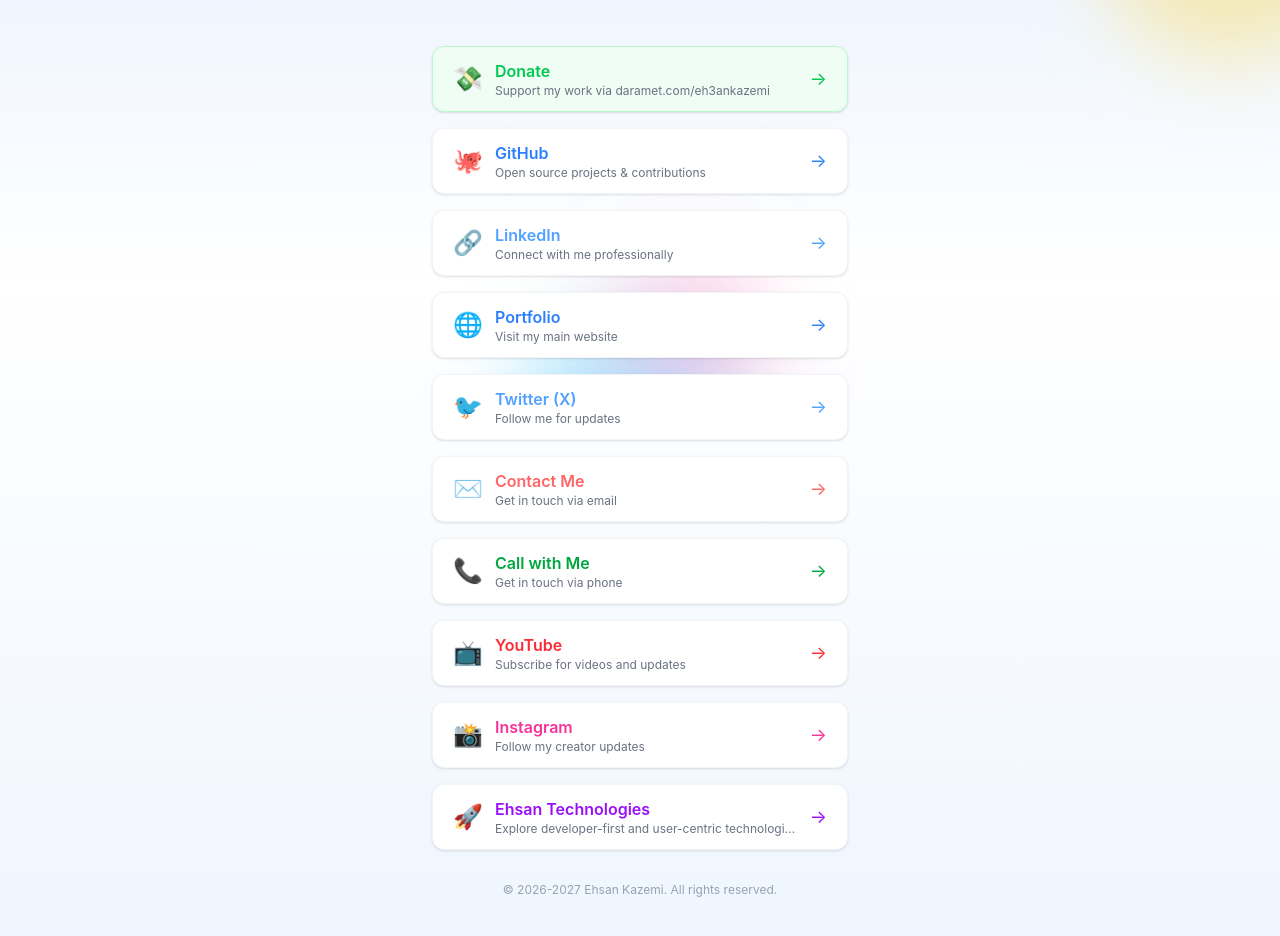
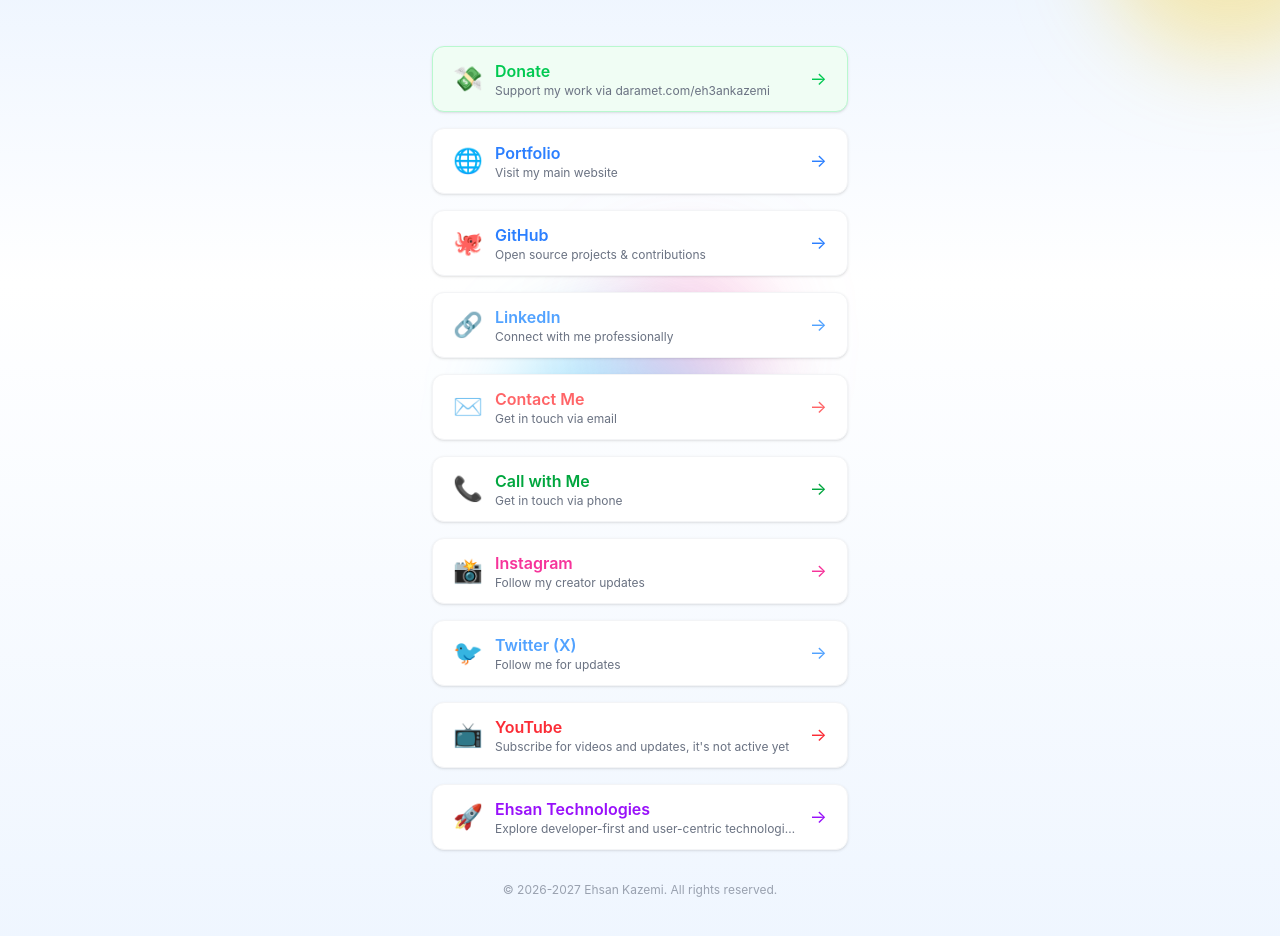
Before and after one commit to eh3ankazemi/linkstack, a website built with Vite: page index.html in a window 1280 px wide. Shown: the part 380-1316 px from the top of the page. Built offline with nearby package versions, Linux system fonts and the light colour scheme.

Commit message:
format codes

```diff
--- a/index.html
+++ b/index.html
@@ -126,7 +126,7 @@
 <body class="bg-linear-to-t from-blue-50 via-white to-blue-100 min-h-dvh flex flex-col">
   <!-- Google Tag Manager (noscript) -->
   <noscript>
-    <iframe src="https://www.googletagmanager.com/ns.html?id=GTM-PX428PJK" height="0" width="0" style="display:none;visibility:hidden"></iframe>
+    <iframe src="https://www.googletagmanager.com/ns.html?id=GTM-K8KN4WPX" height="0" width="0" style="display:none;visibility:hidden"></iframe>
   </noscript>
 <!-- Animated background using Tailwind utility classes -->
   <div class="fixed inset-0 w-full h-full -z-10 pointer-events-none overflow-hidden" aria-hidden="true">
--- a/src/links.ts
+++ b/src/links.ts
@@ -30,6 +30,15 @@
   //   delay: `${time+1.5}s`,
   // },
   {
+    href: "https://ehsan-kazemi.ir",
+    icon: "🌐",
+    name: "Portfolio",
+    description: "Visit my main website",
+    colorClass: "bg-white border-gray-100 text-blue-500",
+    hoverClass: "hover:border-blue-500 group-hover:text-blue-700",
+    delay: `${(time += 0.15)}s`,
+  },
+  {
     href: "https://github.com/eh3ankazemi/",
     icon: "🐙",
     name: "GitHub",
@@ -56,24 +65,6 @@
   //   hoverClass: "hover:border-gray-400 group-hover:text-black",
   //   delay: `${time+=.15}s`
   // },
-  {
-    href: "https://ehsan-kazemi.ir",
-    icon: "🌐",
-    name: "Portfolio",
-    description: "Visit my main website",
-    colorClass: "bg-white border-gray-100 text-blue-500",
-    hoverClass: "hover:border-blue-500 group-hover:text-blue-700",
-    delay: `${time+=.15}s`
-  },
-  {
-    href: "https://x.com/eh3ankazemi",
-    icon: "🐦",
-    name: "Twitter (X)",
-    description: "Follow me for updates",
-    colorClass: "bg-white border-gray-100 text-blue-400",
-    hoverClass: "hover:border-blue-400 group-hover:text-blue-700",
-    delay: `${(time += 0.15)}s`,
-  },
   // {
   //   href: "https://dribbble.com/",
   //   icon: "🏀",
@@ -99,7 +90,7 @@
     description: "Get in touch via phone",
     colorClass: "bg-white border-gray-100 text-green-600",
     hoverClass: "hover:border-green-600 group-hover:text-green-800",
-    delay: `${time+=.15}s`
+    delay: `${(time += 0.15)}s`,
   },
   //   {
   //     href: "https://dly.to/",
@@ -120,21 +111,30 @@
   //   delay:`${time+=.15}s`
   // },
   {
-    href: "https://www.youtube.com/@muhammad_fiaz",
-    icon: "📺",
-    name: "YouTube",
-    description: "Subscribe for videos and updates",
-    colorClass: "bg-white border-gray-100 text-red-500",
-    hoverClass: "hover:border-red-500 group-hover:text-red-600",
-    delay: `${(time += 0.15)}s`,
-  },
-  {
     href: "https://www.instagram.com/eh3ankazemi/",
     icon: "📸",
     name: "Instagram",
     description: "Follow my creator updates",
     colorClass: "bg-white border-gray-100 text-pink-500",
     hoverClass: "hover:border-pink-500 group-hover:text-pink-600",
+    delay: `${(time += 0.15)}s`,
+  },
+  {
+    href: "https://x.com/eh3ankazemi",
+    icon: "🐦",
+    name: "Twitter (X)",
+    description: "Follow me for updates",
+    colorClass: "bg-white border-gray-100 text-blue-400",
+    hoverClass: "hover:border-blue-400 group-hover:text-blue-700",
+    delay: `${(time += 0.15)}s`,
+  },
+  {
+    href: "https://www.youtube.com/@eh3ankazemi",
+    icon: "📺",
+    name: "YouTube",
+    description: "Subscribe for videos and updates, it's not active yet",
+    colorClass: "bg-white border-gray-100 text-red-500",
+    hoverClass: "hover:border-red-500 group-hover:text-red-600",
     delay: `${(time += 0.15)}s`,
   },
   {
--- a/src/main.ts
+++ b/src/main.ts
@@ -1,7 +1,7 @@
-import { links } from './links';
+import { links } from "./links";
 
-const DEFAULT_GTM_ID = 'GTM-PX428PJK';
-const DEFAULT_GA_ID = 'G-SDJ0K1Y70X';
+const DEFAULT_GTM_ID = "GTM-K8KN4WPX";
+const DEFAULT_GA_ID = "G-SDJ0K1Y70X";
 
 declare global {
   interface Window {
@@ -10,8 +10,8 @@
   }
 }
 
-const DATA_GTM_ATTR = 'data-gtm';
-const DATA_GA_ATTR = 'data-ga';
+const DATA_GTM_ATTR = "data-gtm";
+const DATA_GA_ATTR = "data-ga";
 
 function ensureDataLayer(): unknown[] {
   if (!window.dataLayer) {
@@ -25,22 +25,22 @@
   if (document.querySelector(`script[${DATA_GTM_ATTR}]`)) return;
 
   const dataLayer = ensureDataLayer();
-  dataLayer.push({ 'gtm.start': Date.now(), event: 'gtm.js' });
+  dataLayer.push({ "gtm.start": Date.now(), event: "gtm.js" });
 
-  const script = document.createElement('script');
+  const script = document.createElement("script");
   script.async = true;
   script.src = `https://www.googletagmanager.com/gtm.js?id=${encodeURIComponent(gtmId)}`;
-  script.setAttribute(DATA_GTM_ATTR, 'true');
+  script.setAttribute(DATA_GTM_ATTR, "true");
   document.head.appendChild(script);
 }
 
 function initGoogleAnalytics(gaId: string) {
   if (!gaId) return;
   if (!document.querySelector(`script[${DATA_GA_ATTR}]`)) {
-    const script = document.createElement('script');
+    const script = document.createElement("script");
     script.async = true;
     script.src = `https://www.googletagmanager.com/gtag/js?id=${encodeURIComponent(gaId)}`;
-    script.setAttribute(DATA_GA_ATTR, 'true');
+    script.setAttribute(DATA_GA_ATTR, "true");
     document.head.appendChild(script);
   }
 
@@ -49,8 +49,8 @@
     dataLayer.push(args);
   };
   window.gtag = window.gtag || gtag;
-  window.gtag('js', new Date());
-  window.gtag('config', gaId, { anonymize_ip: true });
+  window.gtag("js", new Date());
+  window.gtag("config", gaId, { anonymize_ip: true });
 }
 
 function initAnalytics() {
@@ -58,23 +58,22 @@
   initGoogleAnalytics(DEFAULT_GA_ID);
 }
 
-
 function renderLinks() {
-  const container = document.getElementById('links-container');
+  const container = document.getElementById("links-container");
   if (!container) return;
-  container.innerHTML = '';
+  container.innerHTML = "";
   // Use a document fragment for batch DOM updates
   const frag = document.createDocumentFragment();
   links.forEach((link, i) => {
-    const a = document.createElement('a');
+    const a = document.createElement("a");
     a.href = link.href;
-    a.target = '_blank';
-    a.rel = 'noopener noreferrer external';
-    a.referrerPolicy = 'no-referrer-when-downgrade';
-    a.setAttribute('aria-label', `${link.name} - ${link.description}`);
-    a.setAttribute('tabindex', '0');
-    a.className = `group flex items-center gap-3 px-5 py-3 rounded-xl shadow border transition-all duration-500 opacity-0 translate-y-8 animate-slideup ${link.colorClass || ''} ${link.hoverClass || ''}`;
-    a.style.animationDelay = link.delay || (0.1 + i * 0.15) + 's';
+    a.target = "_blank";
+    a.rel = "noopener noreferrer external";
+    a.referrerPolicy = "no-referrer-when-downgrade";
+    a.setAttribute("aria-label", `${link.name} - ${link.description}`);
+    a.setAttribute("tabindex", "0");
+    a.className = `group flex items-center gap-3 px-5 py-3 rounded-xl shadow border transition-all duration-500 opacity-0 translate-y-8 animate-slideup ${link.colorClass || ""} ${link.hoverClass || ""}`;
+    a.style.animationDelay = link.delay || 0.1 + i * 0.15 + "s";
     a.innerHTML = `
       <span class="text-2xl" aria-hidden="true">${link.icon}</span>
       <div class="flex-1 min-w-0">
@@ -88,22 +87,29 @@
   container.appendChild(frag);
 }
 
-window.addEventListener('DOMContentLoaded', () => {
+window.addEventListener("DOMContentLoaded", () => {
   initAnalytics();
   renderLinks();
   // Animate fade-in for all fade-in elements
-  document.querySelectorAll('.fade-in').forEach((el, i) => {
-    (el as HTMLElement).style.opacity = '0';
-    setTimeout(() => {
-      (el as HTMLElement).style.transition = 'opacity 0.7s cubic-bezier(0.4,0,0.2,1)';
-      (el as HTMLElement).style.opacity = '1';
-    }, 200 + i * 120);
+  document.querySelectorAll(".fade-in").forEach((el, i) => {
+    (el as HTMLElement).style.opacity = "0";
+    setTimeout(
+      () => {
+        (el as HTMLElement).style.transition =
+          "opacity 0.7s cubic-bezier(0.4,0,0.2,1)";
+        (el as HTMLElement).style.opacity = "1";
+      },
+      200 + i * 120,
+    );
   });
   // Animate links
-  document.querySelectorAll('.animate-slideup').forEach((el, i) => {
-    el.classList.remove('animate-slideup');
-    el.classList.add('animate-[slideup_0.7s_cubic-bezier(0.4,0,0.2,1)_forwards]');
-    const delay = (el as HTMLElement).style.animationDelay || (0.1 + i * 0.15) + 's';
+  document.querySelectorAll(".animate-slideup").forEach((el, i) => {
+    el.classList.remove("animate-slideup");
+    el.classList.add(
+      "animate-[slideup_0.7s_cubic-bezier(0.4,0,0.2,1)_forwards]",
+    );
+    const delay =
+      (el as HTMLElement).style.animationDelay || 0.1 + i * 0.15 + "s";
     (el as HTMLElement).style.animationDelay = delay;
   });
 });
```
Also changed, not shown: src/styles.css (+6 -3 lines).
